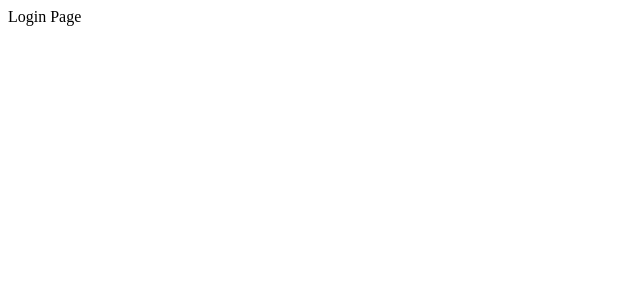
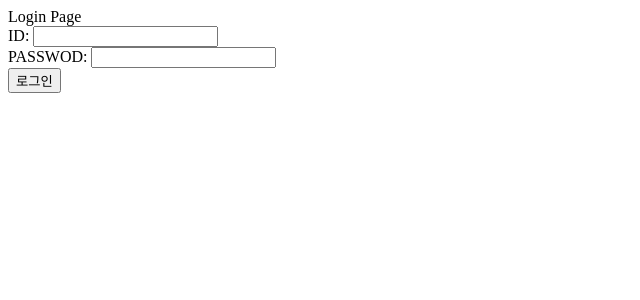
Before and after one commit to pineapple-pll/pine-frontend, a React app: page /login in a window 1280 px wide. Shown: the top 300 px of the page, without its empty margins (0-640 px from the left). Built offline with nearby package versions, Linux system fonts and the light colour scheme; the HTML template or start-up script is replaced by a standard one.

Commit message:
add id, pw input form

```diff
--- a/src/App.tsx
+++ b/src/App.tsx
@@ -1,6 +1,6 @@
 import * as React from 'react'
 import { BrowserRouter } from 'react-router-dom'
-import Main from './layout/Main'
+import { Main } from './layout'
 
 function App(){
     return(
--- a/src/component/Home.tsx
+++ b/src/component/Home.tsx
@@ -6,11 +6,13 @@ function Home(){
     return(
         <>
             Home Page
-            <div>
-                <button onClick={() => history.push('/login')}>go to Login</button>
-            </div>
-            <div>
-                <button onClick={() => history.push('/signup')}>go to SignUp</button>
+            <div style={{ float: 'right' }}>
+                <span>
+                    <button onClick={() => history.push('/login')}>go to Login</button>
+                </span>
+                <span>
+                    <button onClick={() => history.push('/signup')}>go to SignUp</button>
+                </span>
             </div>
         </>
     )
--- a/src/component/Login.tsx
+++ b/src/component/Login.tsx
@@ -1,9 +1,33 @@
 import * as React from 'react'
+import { useState, useEffect } from 'react'
 
 function Login(){
+    const [id, setId] = useState<string>('')
+    const [pw, setPw] = useState<string>('')
+
+    useEffect(() => {
+    },[])
+
     return(
         <>
             Login Page
+            <div>
+                <span>ID: </span>
+                <input
+                    type="text"
+                    value={id}
+                    onChange={(e) => setId(e.target.value)}
+                />
+            </div>
+            <div>
+                <span>PASSWOD: </span>
+                <input
+                    type="text"
+                    value={pw}
+                    onChange={(e) => setPw(e.target.value)}
+                />
+            </div>
+            <button>로그인</button>
         </>
     )
 }
```
